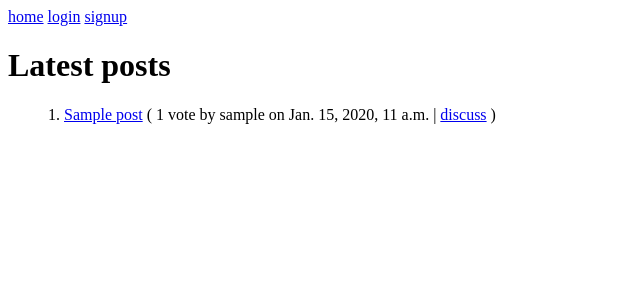
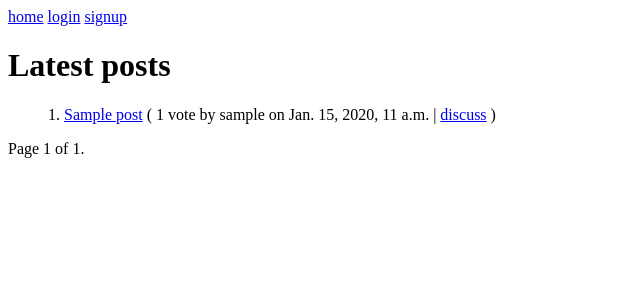
Before and after one commit to peppedilillo/ist, a Django app: page / in a window 1280 px wide. Shown: the top 300 px of the page, without its empty margins (0-640 px from the left). Run offline with Django 5.2, Linux system fonts and the light colour scheme; tables that the repository leaves empty hold one stand-in row (values such as "Sample post").

Commit message:
now homepage items are paginated

```diff
--- a/app/templates/app/index.html
+++ b/app/templates/app/index.html
@@ -1,12 +1,12 @@
 {% extends 'app/base.html' %}
 
 {% block content %}
-{% if latest_posts %}
     <h1> Latest posts</h1>
-        {% for post in latest_posts %}
+    {% if page_obj %}
+        {% for post in page_obj %}
             <p>
             <ul>
-                {{ forloop.counter }}.
+                {{ forloop.counter0 | add:page_obj.start_index }}.
                 <a href={{ post.url }}>{{ post.title }}</a>
                 ( {{ post.votes }} vote{{ post.votes|pluralize }}
                 by {{ post.user.username }} on {{ post.date }}
@@ -18,6 +18,23 @@
             </ul>
             </p>
         {% endfor %}
+        <div class="pagination">
+            <span class="step-links">
+                {% if page_obj.has_previous %}
+                    <a href="?page=1">&laquo; first</a>
+                    <a href="?page={{ page_obj.previous_page_number }}">previous</a>
+                {% endif %}
+
+                <span class="current">
+                    Page {{ page_obj.number }} of {{ page_obj.paginator.num_pages }}.
+                </span>
+
+                {% if page_obj.has_next %}
+                    <a href="?page={{ page_obj.next_page_number }}">next</a>
+                    <a href="?page={{ page_obj.paginator.num_pages }}">last &raquo;</a>
+                {% endif %}
+            </span>
+        </div>
     {% else %}
         <p>{{ empty_message }}</p>
     {% endif %}
--- a/app/views.py
+++ b/app/views.py
@@ -4,6 +4,7 @@ from django.shortcuts import get_object_or_404
 from django.shortcuts import redirect
 from django.shortcuts import render
 from django.views.decorators.http import require_POST
+from django.core.paginator import Paginator
 
 from .forms import CommentForm
 from .forms import PostEditForm
@@ -15,16 +16,19 @@ INDEX_DISPLAY_NPOSTS = 30
 EMPTY_MESSAGE = "It is empty here!"
 
 
-def index(request: HttpResponse) -> HttpResponse:
-    latest_posts = Post.objects.order_by("-date")[:INDEX_DISPLAY_NPOSTS]
+def index(request) -> HttpResponse:
+    posts = Post.objects.order_by("-date").all()
+    paginator = Paginator(posts, INDEX_DISPLAY_NPOSTS)
+    page_number = request.GET.get('page')
+    page_obj = paginator.get_page(page_number)
     context = {
-        "latest_posts": latest_posts,
+        "page_obj": page_obj,
         "empty_message": EMPTY_MESSAGE,
     }
     return render(request, "app/index.html", context)
 
 
-def post_detail(request: HttpResponse, post_id: int) -> HttpResponse:
+def post_detail(request, post_id: int) -> HttpResponse:
     post = get_object_or_404(Post, pk=post_id)
     comments = post.comments.filter(parent=None).order_by("-created_at")
     comment_form = CommentForm()
@@ -37,7 +41,7 @@ def post_detail(request: HttpResponse, post_id: int) -> HttpResponse:
 
 
 @login_required
-def post_submit(request: HttpResponse) -> HttpResponse:
+def post_submit(request) -> HttpResponse:
     if request.method == "POST":
         form = PostForm(request.POST)
         if form.is_valid():
@@ -51,7 +55,7 @@ def post_submit(request: HttpResponse) -> HttpResponse:
 
 
 @login_required
-def post_edit(request: HttpResponse, post_id: int) -> HttpResponse:
+def post_edit(request, post_id: int) -> HttpResponse:
     post = get_object_or_404(Post, pk=post_id)
     if request.user != post.user:
         return redirect("app:post_detail", post_id=post_id)
@@ -67,7 +71,7 @@ def post_edit(request: HttpResponse, post_id: int) -> HttpResponse:
 
 
 @login_required
-def post_delete(request: HttpResponse, post_id: int) -> HttpResponse:
+def post_delete(request, post_id: int) -> HttpResponse:
     post = get_object_or_404(Post, pk=post_id)
     if request.user != post.user:
         return redirect("app:post_detail", post_id=post_id)
@@ -80,7 +84,7 @@ def post_delete(request: HttpResponse, post_id: int) -> HttpResponse:
 
 @login_required
 @require_POST  # allows for embedding under post detail
-def post_comment(request: HttpResponse, post_id: int) -> HttpResponse:
+def post_comment(request, post_id: int) -> HttpResponse:
     """Adds a top level comment to a post."""
     post = get_object_or_404(Post, pk=post_id)
     form = CommentForm(request.POST)
@@ -94,7 +98,7 @@ def post_comment(request: HttpResponse, post_id: int) -> HttpResponse:
 
 
 @login_required
-def comment_reply(request: HttpResponse, comment_id: int) -> HttpResponse:
+def comment_reply(request, comment_id: int) -> HttpResponse:
     comment = get_object_or_404(Comment, pk=comment_id)
     if request.method == "POST":
         form = CommentForm(request.POST)
@@ -111,7 +115,7 @@ def comment_reply(request: HttpResponse, comment_id: int) -> HttpResponse:
 
 
 @login_required
-def comment_delete(request: HttpResponse, comment_id: int) -> HttpResponse:
+def comment_delete(request, comment_id: int) -> HttpResponse:
     comment = get_object_or_404(Comment, pk=comment_id)
     if request.user != comment.user:
         return redirect("app:post_detail", post_id=comment.post.id)
@@ -125,7 +129,7 @@ def comment_delete(request: HttpResponse, comment_id: int) -> HttpResponse:
 
 
 @login_required
-def comment_edit(request: HttpResponse, comment_id: int) -> HttpResponse:
+def comment_edit(request, comment_id: int) -> HttpResponse:
     comment = get_object_or_404(Comment, pk=comment_id)
     if request.user != comment.user:
         return redirect("app:post_detail", post_id=comment.post.id)
```
Lines whose indentation alone changed are shown as unchanged.
